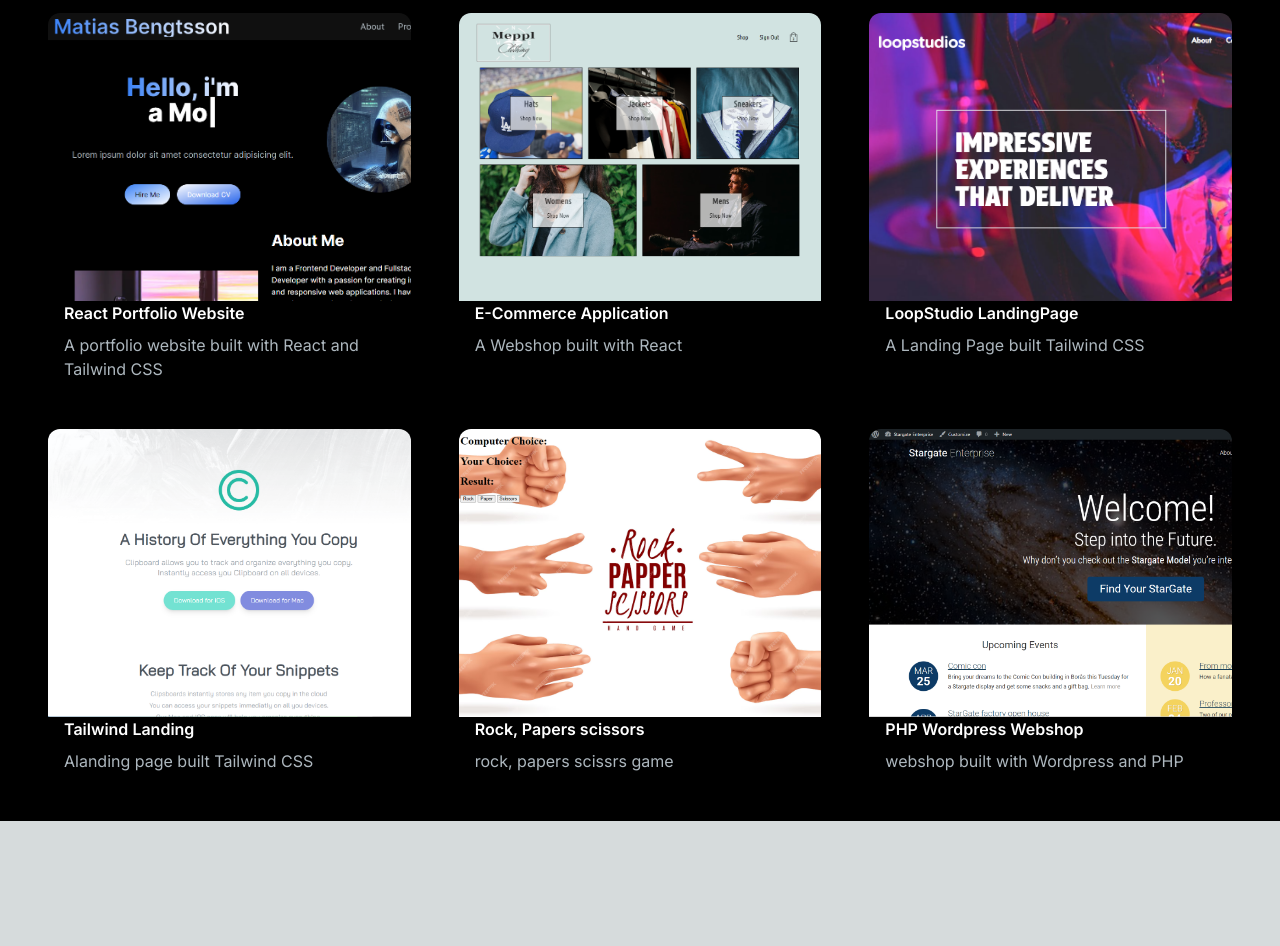
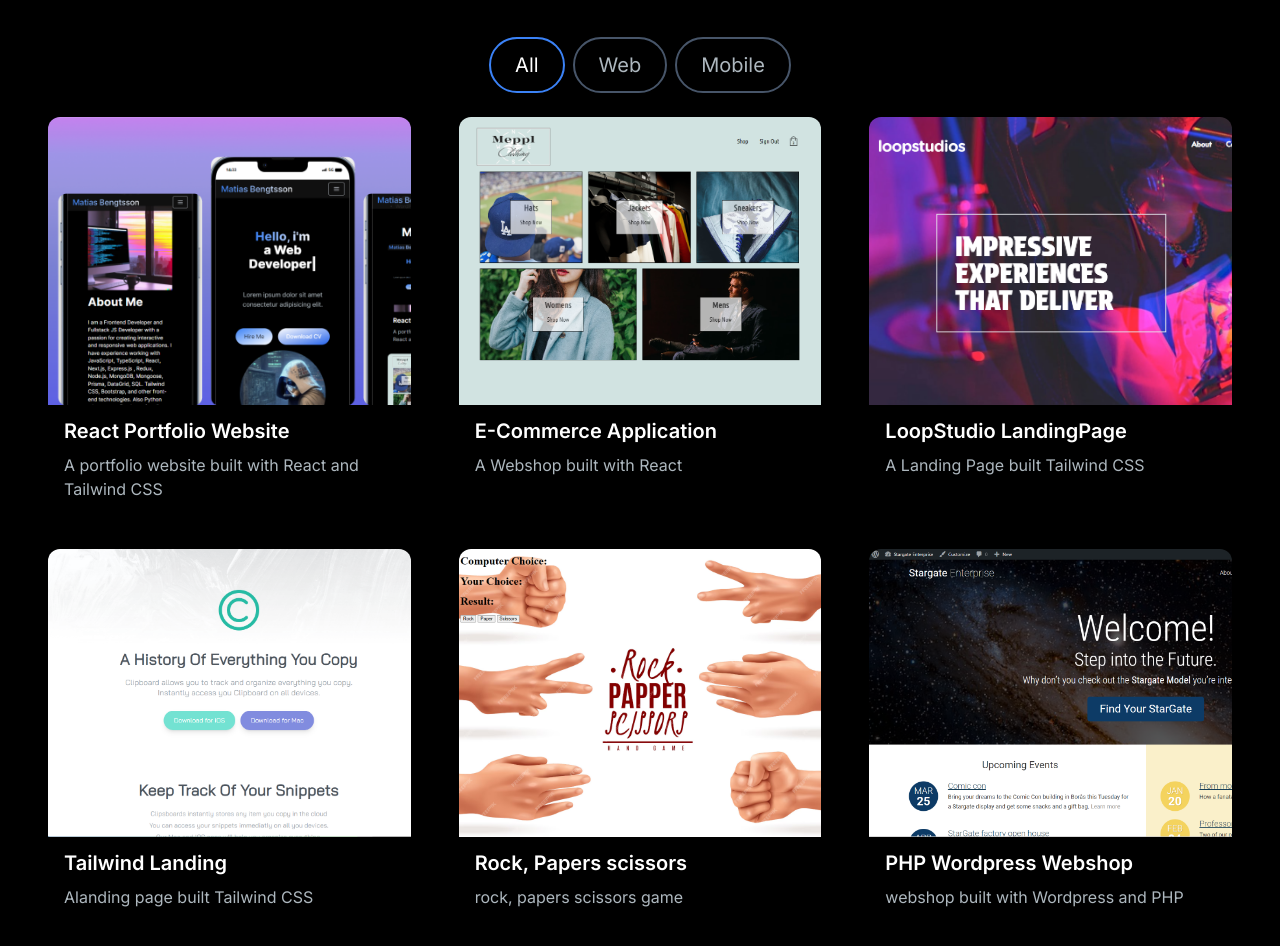
Before and after one commit to Mrmbengan/Portfolio, a Next.js app: page / in a window 1280 px wide. Shown: the part 1504-2450 px from the top of the page. Before the commit the page ends 2325 px from the top, so only its background shows below. Built offline with nearby package versions, Linux system fonts and the light colour scheme.

Commit message:
projects section done

```diff
--- a/app/components/ProjectCard.jsx
+++ b/app/components/ProjectCard.jsx
@@ -1,27 +1,35 @@
-import React from 'react'
-import Link from 'next/link'
-import { CodeBracketIcon, EyeIcon } from '@heroicons/react/24/outline'
+import React from "react";
+import { CodeBracketIcon, EyeIcon } from "@heroicons/react/24/outline";
+import Link from "next/link";
 
-const ProjectCard =({imgUrl, title, description, gitUrl, previewUrl }) => {
+const ProjectCard = ({ imgUrl, title, description, gitUrl, previewUrl }) => {
   return (
     <div>
-        <div className='h-52 md:h-72 rounded-t-xl relative group' style={{ background: `url(${imgUrl})`, backgroundSize: "cover"}}>
+      <div
+        className="h-52 md:h-72 rounded-t-xl relative group"
+        style={{ background: `url(${imgUrl})`, backgroundSize: "cover" }}
+      >
+        <div className="overlay items-center justify-center absolute top-0 left-0 w-full h-full bg-[#181818] bg-opacity-0 hidden group-hover:flex group-hover:bg-opacity-80 transition-all duration-500 ">
+          <Link
+            href={gitUrl}
+            className="h-14 w-14 mr-2 border-2 relative rounded-full border-[#ADB7BE] hover:border-white group/link"
+          >
+            <CodeBracketIcon className="h-10 w-10 text-[#ADB7BE] absolute top-1/2 left-1/2 transform -translate-x-1/2 -translate-y-1/2  cursor-pointer group-hover/link:text-white" />
+          </Link>
+          <Link
+            href={previewUrl}
+            className="h-14 w-14 border-2 relative rounded-full border-[#ADB7BE] hover:border-white group/link"
+          >
+            <EyeIcon className="h-10 w-10 text-[#ADB7BE] absolute top-1/2 left-1/2 transform -translate-x-1/2 -translate-y-1/2  cursor-pointer group-hover/link:text-white" />
+          </Link>
         </div>
-        <div className='overlay flex items-center justify-center absolute top-0 left-0 w-full h-full bg-[#181818] bg-opacity-0 hidden group hover:flex group-hover:bg-opacity-80 transition-all duration-500'>
-          <Link href={gitUrl} className='h-14 w-14 border-2 relative rounded-full border-[#ADB7BE] hover:border-white group/link'>
-            <CodeBracketIcon className='h-10 w-10 text-[#ADB7BE] absolute top-1/2 left-1/2 transform -translate-x-1/2 -translate-y-1/2 cursor-pointer hover:text-white'/>
-          </Link>
-          <Link href={previewUrl} className='h-14 w-14 border-2 relative rounded-full border-[#ADB7BE] hover:border-white group/link'>
-            <EyeIcon className='h-10 w-10 text-[#ADB7BE] absolute top-1/2 left-1/2 transform -translate-x-1/2 -translate-y-1/2 cursor-pointer hover:text-white'/>
-          </Link>
+      </div>
+      <div className="text-white rounded-b-xl mt-3 bg-[#181818]py-6 px-4">
+        <h5 className="text-xl font-semibold mb-2">{title}</h5>
+        <p className="text-[#ADB7BE]">{description}</p>
+      </div>
+    </div>
+  );
+};
 
-        </div>
-        <div className='text-white rounded-b-xl bg-[#181818]py-6 px-4'>
-          <h5 className='font-xl font-semibold mb-2'> {title}</h5>
-          <p className='text-[#ADB7BE]'>{description}</p>
-        </div>
-    </div>
-  )
-}
-
-export default ProjectCard
+export default ProjectCard;
--- /dev/null
+++ b/app/components/ProjectTag.jsx
@@ -0,0 +1,15 @@
+import React from 'react'
+
+const ProjectTag = ({ name, onClick, isSelected }) => {
+    const buttonStyles = isSelected
+    ? 'text-white border-blue-500'
+    : 'text-[#ADB7BE] border-slate-600 hover:border-white'
+  return (
+    <button className={`${buttonStyles} rounded-full border-2 px-6 py-3 text-xl cursor-pointer`}
+    onClick={() => onClick(name)}>
+        {name}
+    </button>
+  )
+}
+
+export default ProjectTag
--- a/app/components/ProjectsSection.jsx
+++ b/app/components/ProjectsSection.jsx
@@ -1,14 +1,16 @@
-import React from 'react'
+"use client";
+import React, { useState } from 'react'
 import ProjectCard from './ProjectCard'
+import ProjectTag from './ProjectTag'
 
 const projectData = [
   {
     id:1,
     title:"React Portfolio Website",
     description:"A portfolio website built with React and Tailwind CSS",
-    image:"/images/projects/React-Portfolio.png",
+    image:"/images/projects/ReactPortfolio.png",
     link:"XXXXXXXXXXXXXXXXXXXXXXXXXXXXXXXXXXXXXXXXXXXXXXXXXX",
-    tag: ["React", "Next.js", "Tailwind"],
+    tag: ["All", "Web", "Mobile", "React", "Next.js", "Tailwind"],
     gitUrl: "/",
     previewUrl: "/",
   },
@@ -18,7 +20,7 @@ const projectData = [
     description:"A Webshop built with React",
     image:"/images/projects/React-webshop.png",
     link:"XXXXXXXXXXXXXXXXXXXXXXXXXXXXXXXXXXXXXXXXXXXXXXXXXX",
-    tag: ["React",],
+    tag: ["All", "Web", "Mobile", "React",],
     gitUrl: "/",
     previewUrl: "/",
   },
@@ -28,7 +30,7 @@ const projectData = [
     description:"A Landing Page built Tailwind CSS",
     image:"/images/projects/loopstudioDeskMobile.png",
     link:"XXXXXXXXXXXXXXXXXXXXXXXXXXXXXXXXXXXXXXXXXXXXXXXXXX",
-    tag: [ "Tailwind"],
+    tag: ["All","Web", "Mobile", "Tailwind"],
     gitUrl: "/",
     previewUrl: "/",
   },
@@ -38,17 +40,17 @@ const projectData = [
     description:"Alanding page built Tailwind CSS",
     image:"/images/projects/tailwind-landing.png",
     link:"XXXXXXXXXXXXXXXXXXXXXXXXXXXXXXXXXXXXXXXXXXXXXXXXXX",
-    tag: ["React", "Next.js", "Tailwind"],
+    tag: ["All","Web", "Mobile", "React", "Next.js", "Tailwind"],
     gitUrl: "/",
     previewUrl: "/",
   },
   {
     id:5,
     title:"Rock, Papers scissors",
-    description:"rock, papers scissrs game",
+    description:"rock, papers scissors game",
     image:"/images/projects/rock-paper-sissors.png",
     link:"XXXXXXXXXXXXXXXXXXXXXXXXXXXXXXXXXXXXXXXXXXXXXXXXXX",
-    tag: [ "Js"],
+    tag: ["All", "Web", "Js"],
     gitUrl: "/",
     previewUrl: "/",
   },
@@ -58,17 +60,43 @@ const projectData = [
     description:"webshop built with Wordpress and PHP",
     image:"/images/projects/Worpress.png",
     link:"XXXXXXXXXXXXXXXXXXXXXXXXXXXXXXXXXXXXXXXXXXXXXXXXXX",
-    tag: ["Wordpress", "PHP",],
+    tag: ["All", "Wordpress", "PHP",],
     gitUrl: "/",
     previewUrl: "/",
   }
 ]
 const ProjectsSection =() => {
+  const [tag, setTag] = useState("All")
+
+  const handleTagChange = (newTag) => {
+    setTag(newTag)
+  };
+
+  const filteredProjects = projectData.filter((project) =>
+    project.tag.includes(tag)
+  );
   return (
     <>
       <h2 className='text-center text-4xl font-bold text-white mt-4 mb-4'>My Projects</h2>
+      <div className='text-white flex flex-row justify-center items-center gap-2 py-6'>
+        <ProjectTag
+          onClick={handleTagChange}
+          name="All"
+          isSelected={tag === "All"}
+        />
+        <ProjectTag
+          onClick={handleTagChange}
+          name="Web"
+          isSelected={tag === "Web"}
+        />
+        <ProjectTag
+          onClick={handleTagChange}
+          name="Mobile"
+          isSelected={tag === "Mobile"}
+        />
+      </div>
       <div className='grid md:grid-cols-3 gap-8 md:gap-12'>
-        {projectData.map((project) => (
+        {filteredProjects.map((project) => (
         <ProjectCard key={project.id}
         title={project.title}
         description={project.description}
```
Also changed, not shown: public/images/projects/ReactPortfolio.png (added).
